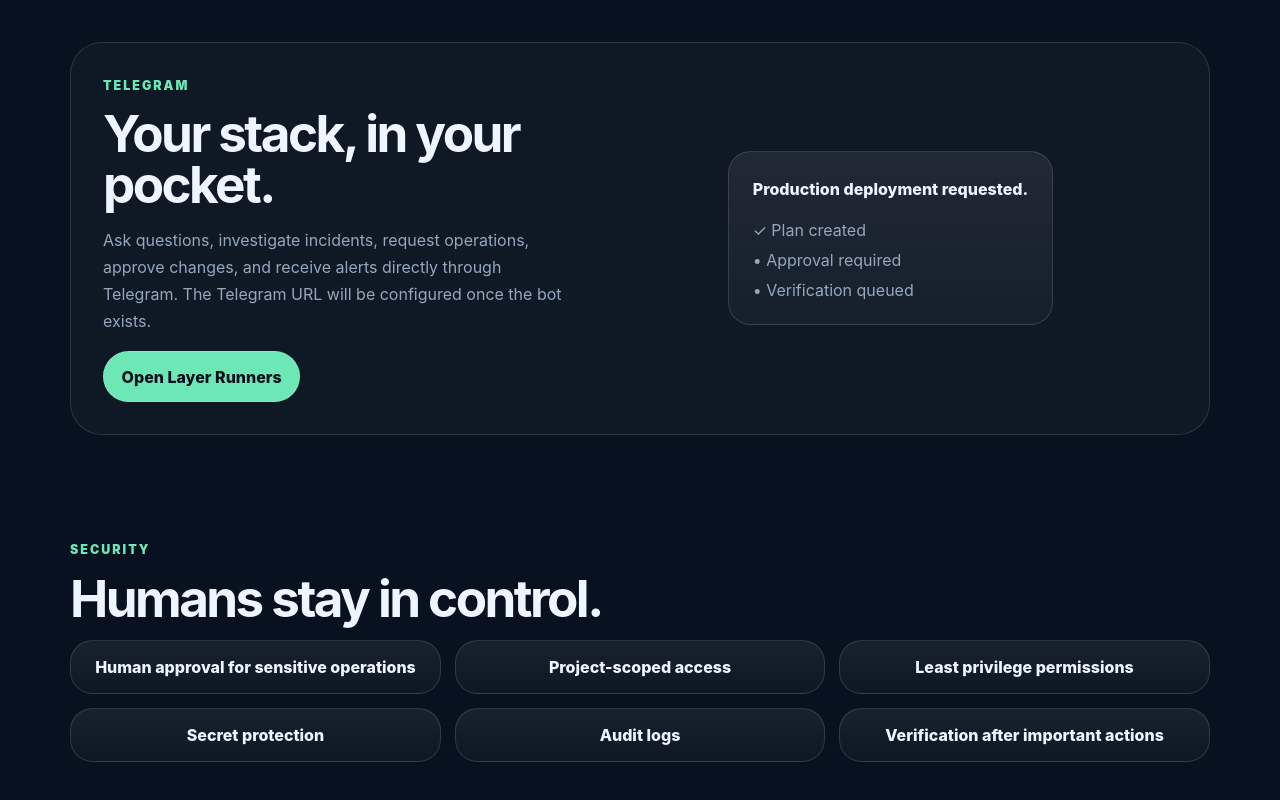
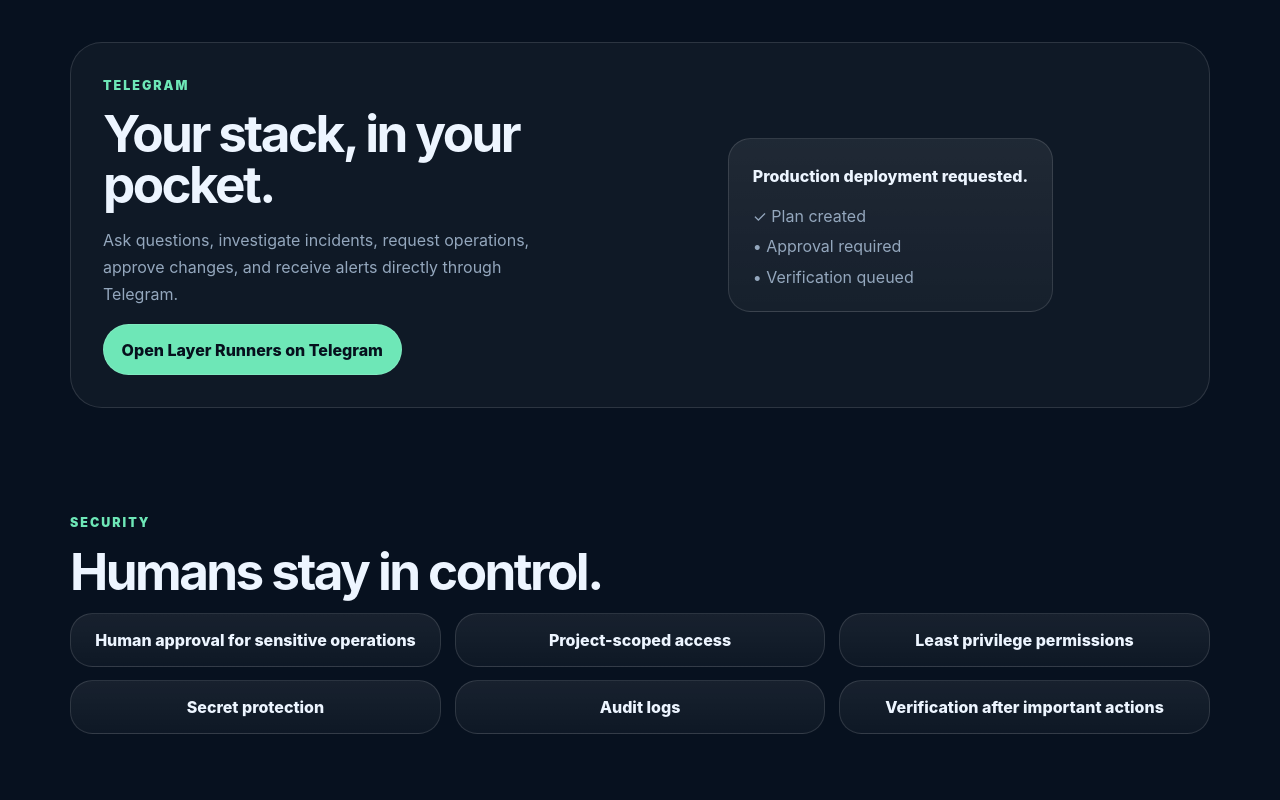
Before and after one commit to quickerup/layerrunner.xyz, a Next.js app: page / in a window 1280 px wide. Shown: the part 2514-3314 px from the top of the page. Built offline with nearby package versions, Linux system fonts and the light colour scheme.

Commit message:
fix: Update Telegram link and improve description for Telegram integration

```diff
--- a/app/page.tsx
+++ b/app/page.tsx
@@ -166,10 +166,9 @@
           <h2 id="telegram-heading">Your stack, in your pocket.</h2>
           <p>
             Ask questions, investigate incidents, request operations, approve changes,
-            and receive alerts directly through Telegram. The Telegram URL will be
-            configured once the bot exists.
+            and receive alerts directly through Telegram.
           </p>
-          <a className="button primary" href="#top">Open Layer Runners</a>
+          <a className="button primary" href="https://t.me/layerrunnersbot">Open Layer Runners on Telegram</a>
         </div>
         <div className="phone-card">
           <p>Production deployment requested.</p>
```
